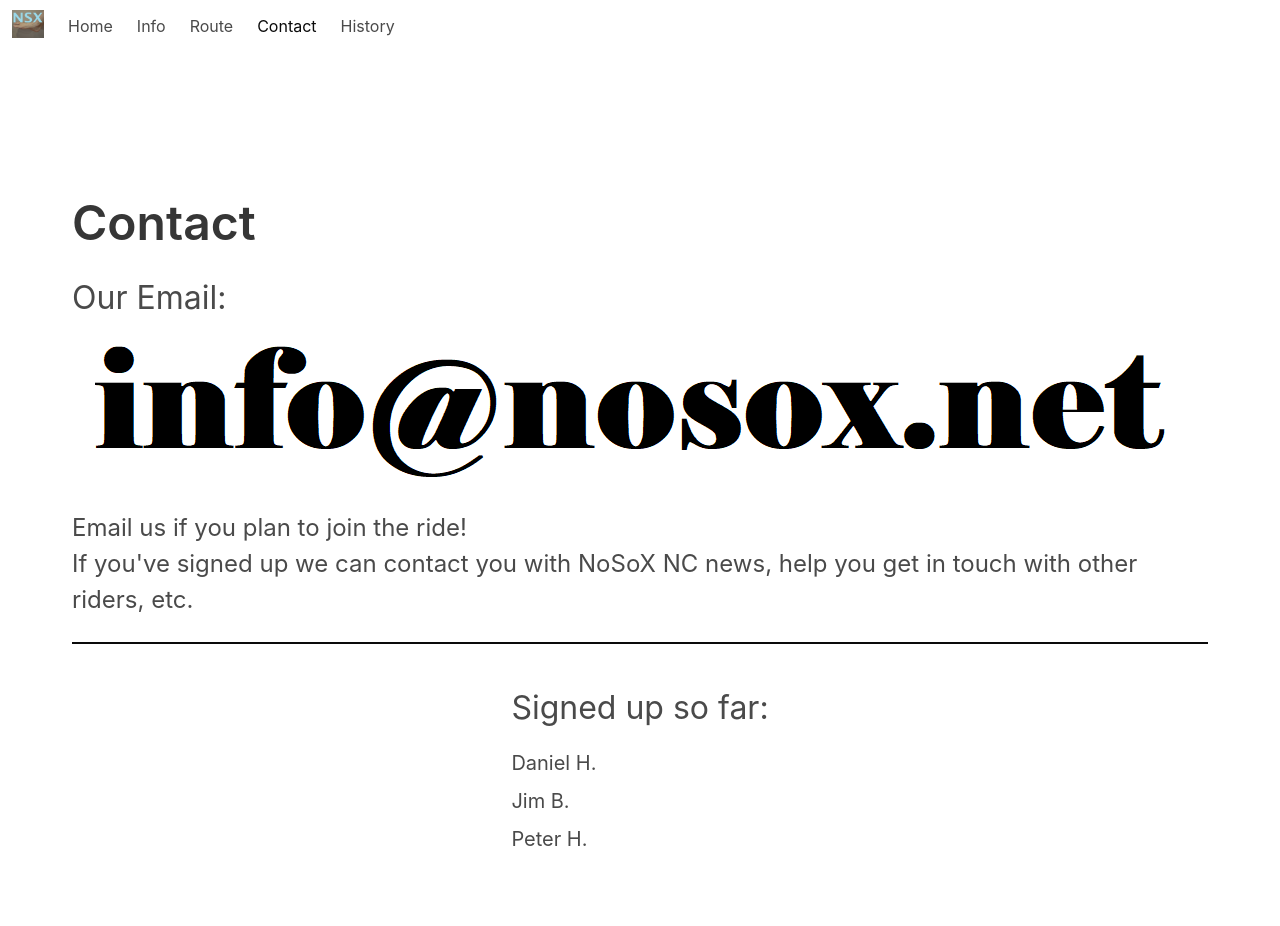
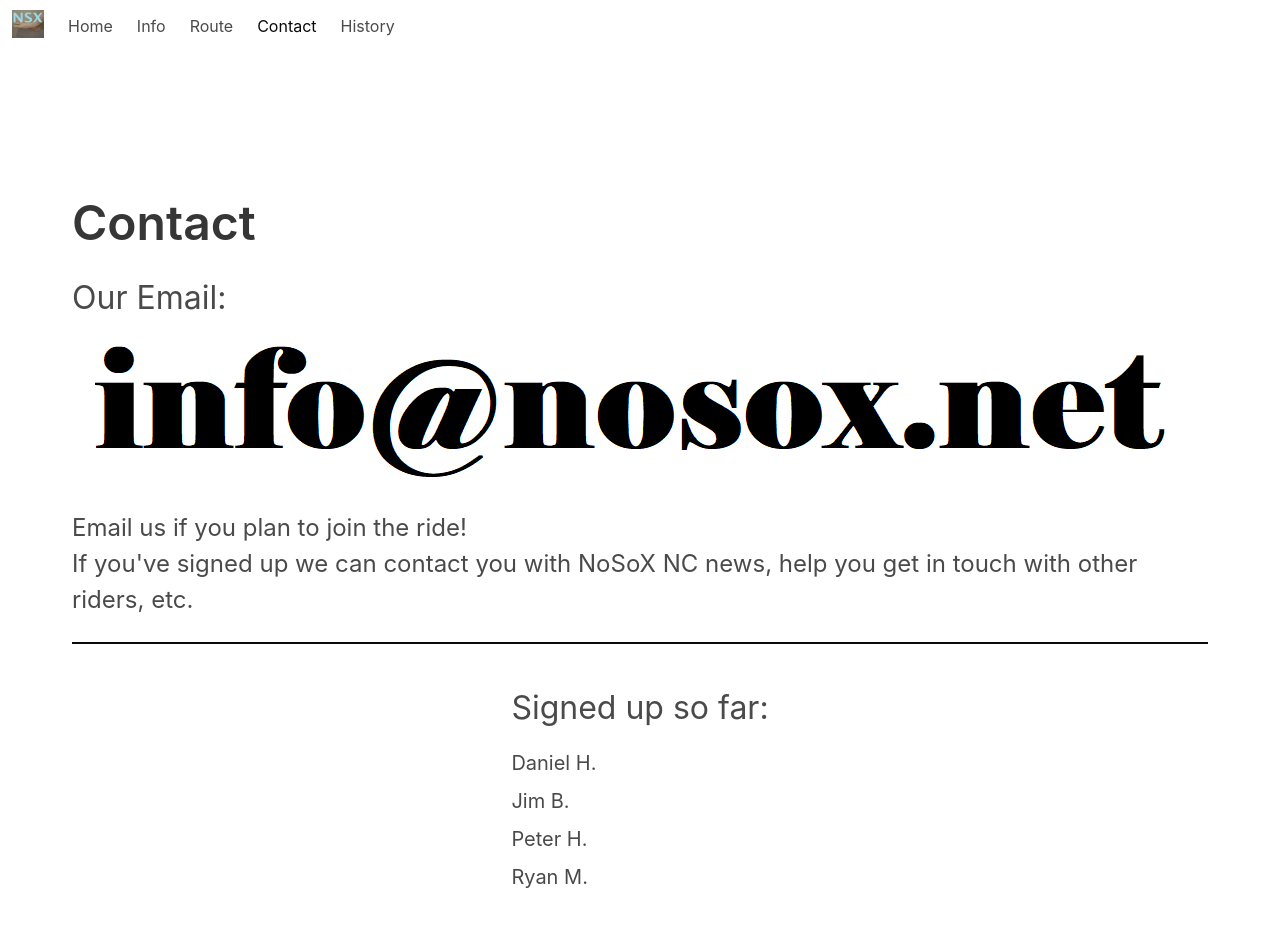
Before and after one commit to dhellerm/dhellerm.github.io, a website built with Parcel: page src/contact/index.html in a window 1280 px wide. Built offline with nearby package versions, Linux system fonts and the light colour scheme.

Commit message:
Add Ryan M.

```diff
--- a/src/contact/index.html
+++ b/src/contact/index.html
@@ -72,10 +72,10 @@
             <hr class="has-background-black">
             <div class="centered container">
                 <p class="is-size-3 my-4">Signed up so far:</p>
-
                 <p class="is-size-5 my-2">Daniel H.</p>
                 <p class="is-size-5 my-2">Jim B.</p>
                 <p class="is-size-5 my-2">Peter H.</p>
+                <p class="is-size-5 my-2">Ryan M.</p>
             </div>
         </div>
     </section>
```
Also changed, not shown: docs/contact/index.html (+1 -1 lines).
